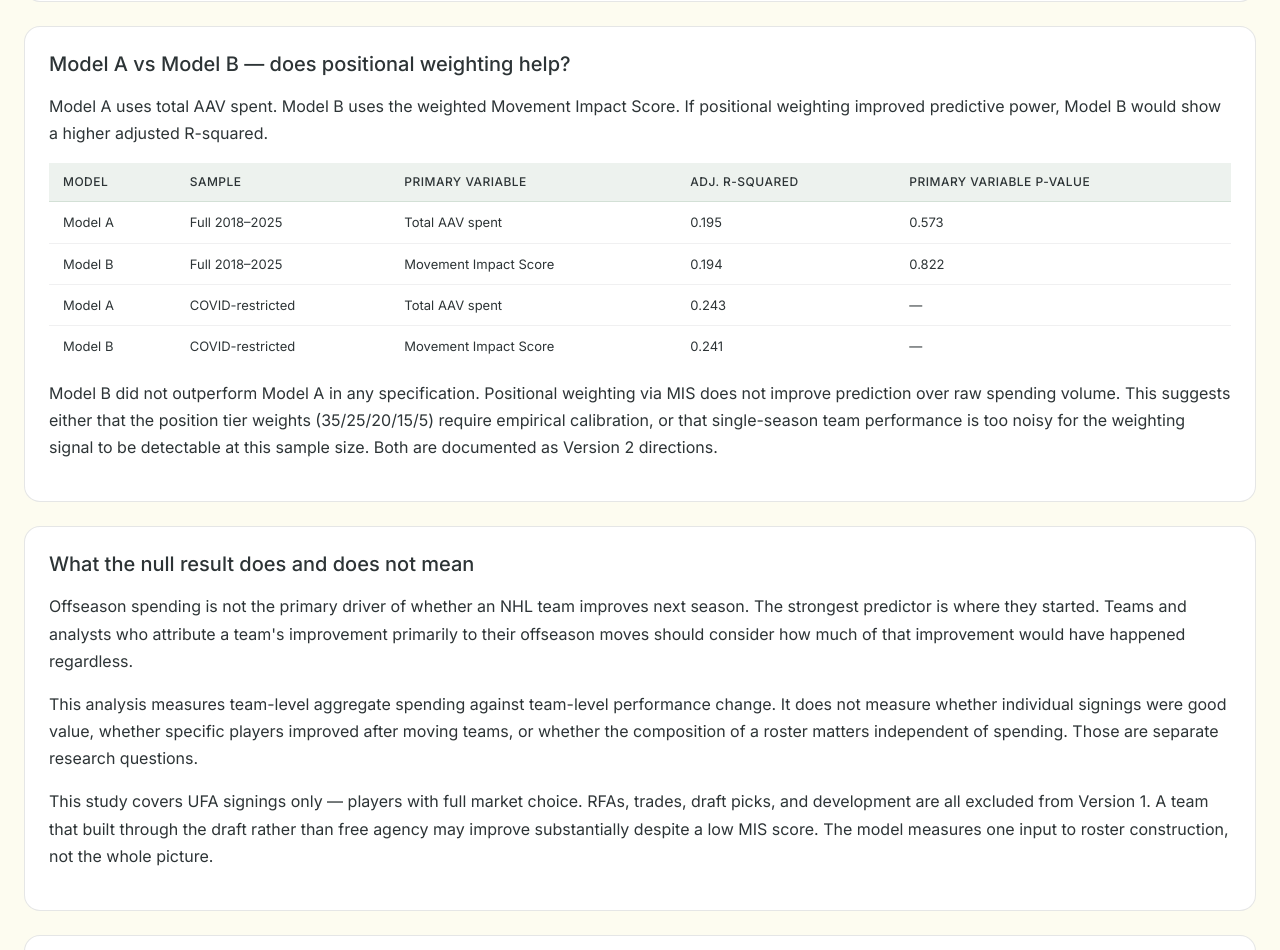
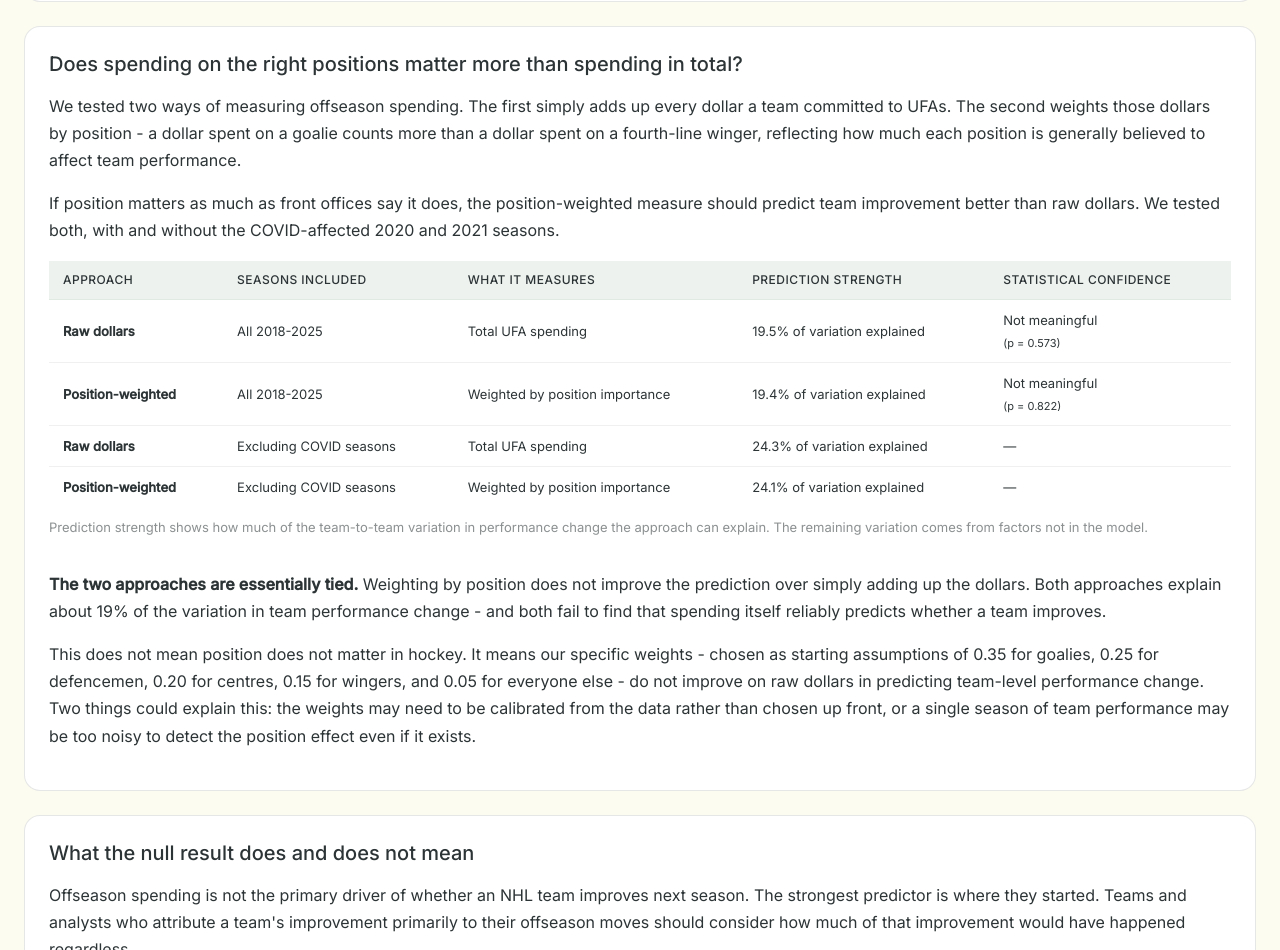
Before and after one commit to rmallorybpc/nhl-free-agency-research, a plain HTML site: page dashboard/src/findings.html in a window 1280 px wide. Shown: the part 2656-3606 px from the top of the page. Drawn offline with Linux system fonts and the light colour scheme.

Commit message:
Refactor model comparison section for clarity and accuracy in findings

```diff
--- a/dashboard/src/findings.html
+++ b/dashboard/src/findings.html
@@ -212,56 +212,44 @@
       </section>
 
       <section class="tmg-card-wide" style="margin-bottom: var(--tmg-gap);">
-        <h2 class="tmg-h2">Model A vs Model B — does positional weighting help?</h2>
+        <h2 class="tmg-h2">Does spending on the right positions matter more than spending in total?</h2>
         <p class="tmg-body">
-          Model A uses total AAV spent. Model B uses the weighted Movement Impact Score. If positional weighting improved predictive power, Model B would show a higher adjusted R-squared.
+          We tested two ways of measuring offseason spending. The first simply
+          adds up every dollar a team committed to UFAs. The second weights those
+          dollars by position - a dollar spent on a goalie counts more than a
+          dollar spent on a fourth-line winger, reflecting how much each position
+          is generally believed to affect team performance.
+        </p>
+        <p class="tmg-body">
+          If position matters as much as front offices say it does, the
+          position-weighted measure should predict team improvement better than
+          raw dollars. We tested both, with and without the COVID-affected
+          2020 and 2021 seasons.
         </p>
         <div style="overflow-x: auto; margin-top: 12px;">
-          <table class="tmg-table" aria-label="Model comparison table">
+          <table class="tmg-table" id="modelComparisonTable">
             <thead>
               <tr>
-                <th>Model</th>
-                <th>Sample</th>
-                <th>Primary variable</th>
-                <th>Adj. R-squared</th>
-                <th>Primary variable p-value</th>
+                <th scope="col">Approach</th>
+                <th scope="col">Seasons included</th>
+                <th scope="col">What it measures</th>
+                <th scope="col">Prediction strength</th>
+                <th scope="col">Statistical confidence</th>
               </tr>
             </thead>
-            <tbody>
-              <tr>
-                <td>Model A</td>
-                <td>Full 2018–2025</td>
-                <td>Total AAV spent</td>
-                <td data-model="model_a_full" aria-live="polite">Loading...</td>
-                <td>0.573</td>
-              </tr>
-              <tr>
-                <td>Model B</td>
-                <td>Full 2018–2025</td>
-                <td>Movement Impact Score</td>
-                <td data-model="model_b_full" aria-live="polite">Loading...</td>
-                <td>0.822</td>
-              </tr>
-              <tr>
-                <td>Model A</td>
-                <td>COVID-restricted</td>
-                <td>Total AAV spent</td>
-                <td data-model="model_a_restricted" aria-live="polite">Loading...</td>
-                <td>—</td>
-              </tr>
-              <tr>
-                <td>Model B</td>
-                <td>COVID-restricted</td>
-                <td>Movement Impact Score</td>
-                <td data-model="model_b_restricted" aria-live="polite">Loading...</td>
-                <td>—</td>
-              </tr>
+            <tbody id="modelComparisonBody">
+              <tr><td colspan="5">Loading model comparison...</td></tr>
             </tbody>
           </table>
+          <p class="tmg-body-sm tmg-text-muted" style="margin-top:8px">
+            Prediction strength shows how much of the team-to-team variation in
+            performance change the approach can explain. The remaining variation
+            comes from factors not in the model.
+          </p>
         </div>
-        <p class="tmg-body" style="margin-top: 14px;">
-          Model B did not outperform Model A in any specification. Positional weighting via MIS does not improve prediction over raw spending volume. This suggests either that the position tier weights (35/25/20/15/5) require empirical calibration, or that single-season team performance is too noisy for the weighting signal to be detectable at this sample size. Both are documented as Version 2 directions.
-        </p>
+        <div id="modelVerdict" class="tmg-body" style="margin-top:20px">
+          Loading verdict...
+        </div>
       </section>
 
       <section class="tmg-card-wide" style="margin-bottom: var(--tmg-gap);">
@@ -415,6 +403,20 @@
       return rows.find(row => row.term === term) || null;
     }
 
+    function getModelRow(modelSummary, keys) {
+      return modelSummary.find(r => keys.includes(r.model_name)) || null;
+    }
+
+    function getAdjR2(row) {
+      if (!row) return NaN;
+      return toNumber(row.adj_r_squared ?? row['adj.r.squared']);
+    }
+
+    function getPValue(row) {
+      if (!row) return NaN;
+      return toNumber(row.p_value ?? row['p.value']);
+    }
+
     function setFindingsFallback() {
       const fallbackHtml = '<em>Finding language temporarily unavailable — review the data tables below for the underlying numbers.</em>';
       const f1 = document.getElementById('finding1Plain');
@@ -423,6 +425,8 @@
       const quartileAnecdote = document.getElementById('quartileAnecdote');
       const quartileClosing = document.getElementById('quartileClosing');
       const quartileBody = document.getElementById('quartileTableBody');
+      const modelComparisonBody = document.getElementById('modelComparisonBody');
+      const modelVerdict = document.getElementById('modelVerdict');
       const geographyBody = document.getElementById('geographyOverallBody');
       if (f1) f1.innerHTML = fallbackHtml;
       if (f2) f2.innerHTML = fallbackHtml;
@@ -430,36 +434,155 @@
       if (quartileAnecdote) quartileAnecdote.innerHTML = fallbackHtml;
       if (quartileClosing) quartileClosing.innerHTML = fallbackHtml;
       if (quartileBody) quartileBody.innerHTML = '<tr><td colspan="4"><em>Quartile table temporarily unavailable.</em></td></tr>';
+      if (modelComparisonBody) modelComparisonBody.innerHTML = '<tr><td colspan="5"><em>Model comparison table temporarily unavailable.</em></td></tr>';
+      if (modelVerdict) modelVerdict.innerHTML = fallbackHtml;
       if (geographyBody) geographyBody.innerHTML = '<tr><td colspan="5"><em>Geography table temporarily unavailable.</em></td></tr>';
     }
 
-    function renderModelComparison(modelComparisonRows) {
-      const targets = {
-        model_a_full: document.querySelector('[data-model="model_a_full"]'),
-        model_b_full: document.querySelector('[data-model="model_b_full"]'),
-        model_a_restricted: document.querySelector('[data-model="model_a_restricted"]'),
-        model_b_restricted: document.querySelector('[data-model="model_b_restricted"]')
-      };
+    function renderModelComparisonTable(modelSummary, mAFull, mBFull, mARest, mBRest) {
+      // modelSummary has adj.r.squared for each of the four model runs
+      // Match by model_name field
 
-      const modelKeyMap = {
-        'Model A Full': 'model_a_full',
-        'Model B Full': 'model_b_full',
-        'Model A Restricted': 'model_a_restricted',
-        'Model B Restricted': 'model_b_restricted'
-      };
+      const rawFull = getModelRow(modelSummary, ['model_a_full', 'Model A Full']);
+      const weightedFull = getModelRow(modelSummary, ['model_b_full', 'Model B Full']);
+      const rawRest = getModelRow(modelSummary, ['model_a_restricted', 'Model A Restricted']);
+      const weightedRest = getModelRow(modelSummary, ['model_b_restricted', 'Model B Restricted']);
 
-      Object.values(targets).forEach(cell => {
-        if (cell) cell.textContent = '--';
-      });
+      if (!rawFull || !weightedFull || !rawRest || !weightedRest) {
+        setFindingsFallback();
+        return;
+      }
 
-      modelComparisonRows.forEach(row => {
-        const modelKey = modelKeyMap[row.model_name];
-        const cell = targets[modelKey];
-        if (!cell) return;
+      // Get p-values from the four coefficient files
+      const rawFullP = getPValue(mAFull.find(c => c.term === 'total_aav_spent'));
+      const weightedFullP = getPValue(mBFull.find(c => c.term === 'total_mis'));
 
-        const value = toNumber(row['adj.r.squared']);
-        cell.textContent = Number.isFinite(value) ? value.toFixed(3) : '--';
-      });
+      // Build a row formatter
+      function formatRow(approach, seasons, measure, adjR2, pvalue, showPValue) {
+        const r2Pct = (toNumber(adjR2) * 100).toFixed(1);
+        const strengthText = `${r2Pct}% of variation explained`;
+
+        let pCell = '—';
+        if (showPValue && Number.isFinite(toNumber(pvalue))) {
+          const p = toNumber(pvalue);
+          let label;
+          let color;
+          if (p < 0.05) {
+            label = 'Statistically meaningful';
+            color = 'var(--tmg-success)';
+          } else if (p < 0.10) {
+            label = 'Suggestive';
+            color = 'var(--tmg-warning)';
+          } else {
+            label = 'Not meaningful';
+            color = 'var(--tmg-text-muted)';
+          }
+          pCell = `<span style="color:${color}">${label}</span><br>
+                   <span style="color:var(--tmg-text-muted); font-size:11px">
+                     (p = ${p.toFixed(3)})
+                   </span>`;
+        }
+
+        return `
+          <tr>
+            <td><strong>${approach}</strong></td>
+            <td>${seasons}</td>
+            <td>${measure}</td>
+            <td>${strengthText}</td>
+            <td>${pCell}</td>
+          </tr>
+        `;
+      }
+
+      const rows = [
+        formatRow(
+          'Raw dollars',
+          'All 2018-2025',
+          'Total UFA spending',
+          getAdjR2(rawFull), rawFullP, true
+        ),
+        formatRow(
+          'Position-weighted',
+          'All 2018-2025',
+          'Weighted by position importance',
+          getAdjR2(weightedFull), weightedFullP, true
+        ),
+        formatRow(
+          'Raw dollars',
+          'Excluding COVID seasons',
+          'Total UFA spending',
+          getAdjR2(rawRest), null, false
+        ),
+        formatRow(
+          'Position-weighted',
+          'Excluding COVID seasons',
+          'Weighted by position importance',
+          getAdjR2(weightedRest), null, false
+        )
+      ].join('');
+
+      document.getElementById('modelComparisonBody').innerHTML = rows;
+    }
+
+    function renderModelComparisonVerdict(modelSummary) {
+      const rawFull = getAdjR2(getModelRow(modelSummary, ['model_a_full', 'Model A Full']));
+      const weightedFull = getAdjR2(getModelRow(modelSummary, ['model_b_full', 'Model B Full']));
+      const rawRest = getAdjR2(getModelRow(modelSummary, ['model_a_restricted', 'Model A Restricted']));
+      const weightedRest = getAdjR2(getModelRow(modelSummary, ['model_b_restricted', 'Model B Restricted']));
+
+      if (!Number.isFinite(rawFull) || !Number.isFinite(weightedFull)
+          || !Number.isFinite(rawRest) || !Number.isFinite(weightedRest)) {
+        setFindingsFallback();
+        return;
+      }
+
+      const fullDiff = weightedFull - rawFull;
+      const restrictedDiff = weightedRest - rawRest;
+
+      let verdict;
+
+      if (Math.abs(fullDiff) < 0.005 && Math.abs(restrictedDiff) < 0.005) {
+        // Tie - the null finding
+        const r2Avg = (((rawFull + weightedFull) / 2) * 100).toFixed(0);
+        verdict = `
+          <p><strong>The two approaches are essentially tied.</strong>
+          Weighting by position does not improve the prediction over simply
+          adding up the dollars. Both approaches explain about ${r2Avg}% of
+          the variation in team performance change - and both fail to find
+          that spending itself reliably predicts whether a team improves.</p>
+
+          <p>This does not mean position does not matter in hockey. It means
+          our specific weights - chosen as starting assumptions of 0.35 for
+          goalies, 0.25 for defencemen, 0.20 for centres, 0.15 for wingers,
+          and 0.05 for everyone else - do not improve on raw dollars in
+          predicting team-level performance change. Two things could explain
+          this: the weights may need to be calibrated from the data rather
+          than chosen up front, or a single season of team performance may
+          be too noisy to detect the position effect even if it exists.</p>
+        `;
+      } else if (fullDiff > 0.005) {
+        // Weighted wins
+        const diffPP = (fullDiff * 100).toFixed(1);
+        verdict = `
+          <p><strong>Position-weighting outperforms raw dollars.</strong>
+          Weighting offseason spending by position explains about ${diffPP}
+          percentage points more of the variation in team performance change
+          than simply adding up the dollars. This supports the front-office
+          intuition that where you spend matters, not just how much.</p>
+        `;
+      } else {
+        // Raw wins
+        const diffPP = Math.abs(fullDiff * 100).toFixed(1);
+        verdict = `
+          <p><strong>Raw spending predicts better than position-weighting.</strong>
+          Adding up total UFA dollars without weighting by position actually
+          predicts team performance change ${diffPP} percentage points better
+          than the weighted approach. This suggests our position weights are
+          not capturing something the raw spending captures naturally.</p>
+        `;
+      }
+
+      document.getElementById('modelVerdict').innerHTML = verdict;
     }
 
     function renderFinding1Plain(modelBFullRows, modelBRestrictedRows) {
@@ -504,8 +627,8 @@
       const aavRestrictedRow = getRowByTerm(modelARestrictedRows, 'total_aav_spent');
       const misRestrictedRow = getRowByTerm(modelBRestrictedRows, 'total_mis');
 
-      const modelAFull = modelComparisonRows.find(row => row.model_name === 'Model A Full') || null;
-      const modelBFull = modelComparisonRows.find(row => row.model_name === 'Model B Full') || null;
+      const modelAFull = getModelRow(modelComparisonRows, ['model_a_full', 'Model A Full']);
+      const modelBFull = getModelRow(modelComparisonRows, ['model_b_full', 'Model B Full']);
 
       if (!aavFullRow || !misFullRow || !aavRestrictedRow || !misRestrictedRow || !modelAFull || !modelBFull) {
         setFindingsFallback();
@@ -514,8 +637,8 @@
 
       const aavPval = toNumber(aavFullRow['p.value']);
       const misPval = toNumber(misFullRow['p.value']);
-      const modelADiff = toNumber(modelAFull['adj.r.squared']);
-      const modelBDiff = toNumber(modelBFull['adj.r.squared']);
+      const modelADiff = getAdjR2(modelAFull);
+      const modelBDiff = getAdjR2(modelBFull);
       const rDiff = modelBDiff - modelADiff;
       const aavPvalR = toNumber(aavRestrictedRow['p.value']);
       const misPvalR = toNumber(misRestrictedRow['p.value']);
@@ -850,8 +973,6 @@
       geoRegCsv
     ]) => {
       const modelComparisonRows = comparisonCsv ? parseCsv(comparisonCsv) : [];
-      renderModelComparison(modelComparisonRows);
-
       if (!modelAFullCsv || !modelBFullCsv || !modelARestrictedCsv || !modelBRestrictedCsv) {
         setFindingsFallback();
         return;
@@ -861,6 +982,15 @@
       const modelBFullRows = parseCsv(modelBFullCsv);
       const modelARestrictedRows = parseCsv(modelARestrictedCsv);
       const modelBRestrictedRows = parseCsv(modelBRestrictedCsv);
+
+      renderModelComparisonTable(
+        modelComparisonRows,
+        modelAFullRows,
+        modelBFullRows,
+        modelARestrictedRows,
+        modelBRestrictedRows
+      );
+      renderModelComparisonVerdict(modelComparisonRows);
 
       renderFinding1Plain(modelBFullRows, modelBRestrictedRows);
       renderFinding2Plain(
```
